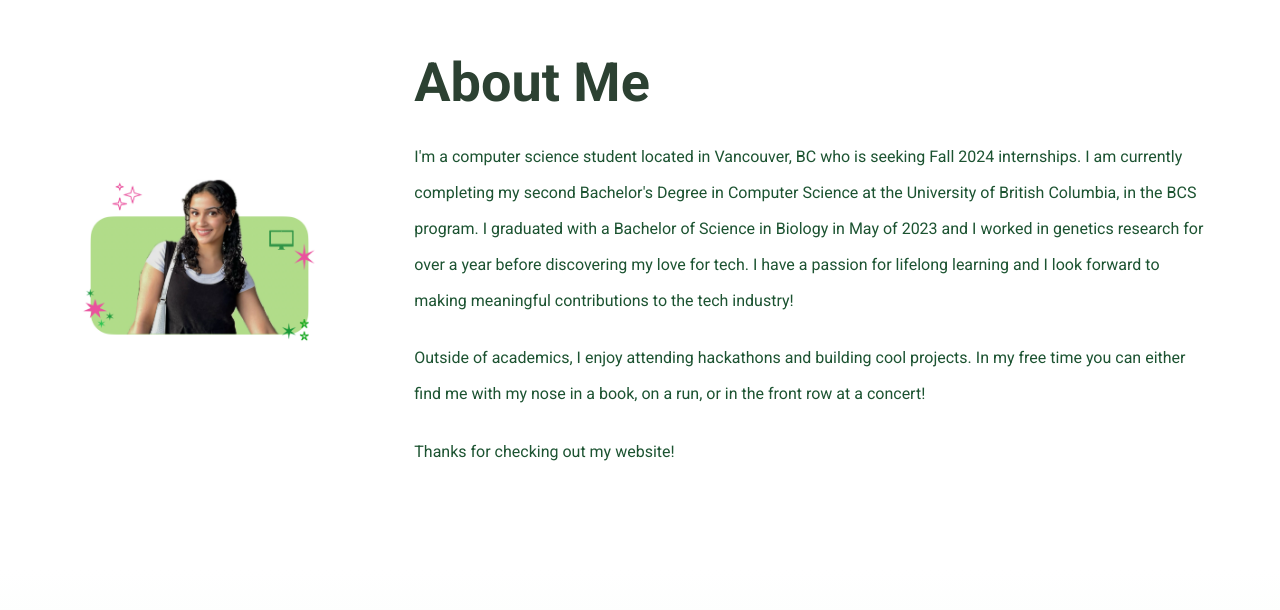
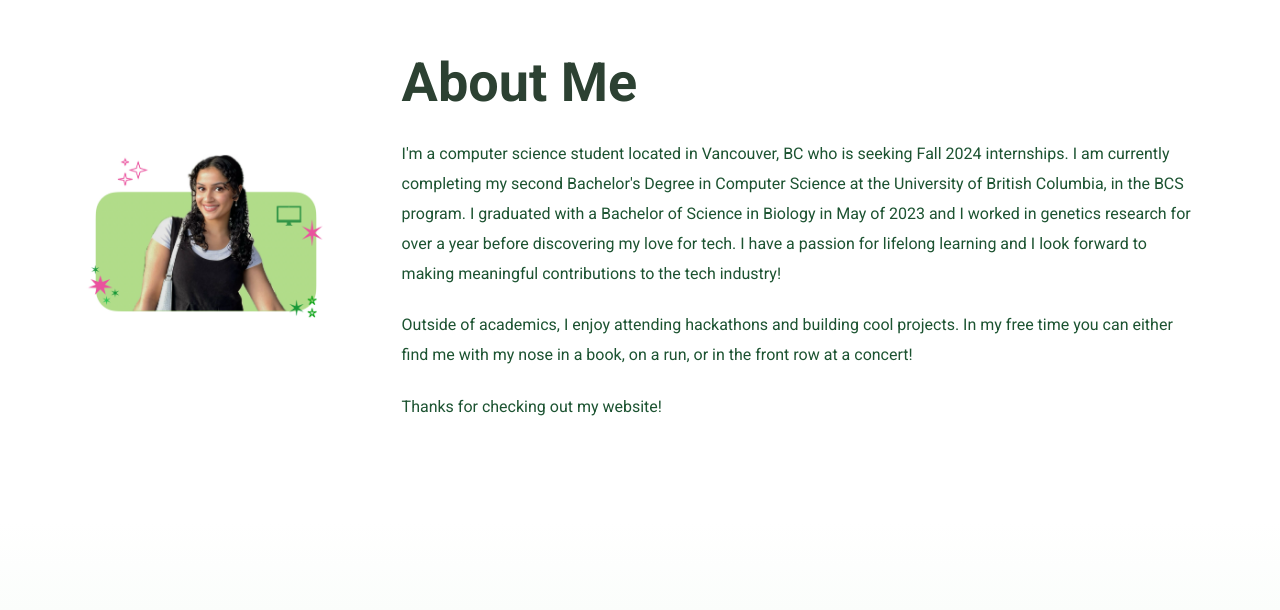
Before and after one commit to saharahb/portfolio, a React (Create React App) app: page / in a window 1280 px wide. Shown: the part 1494-2104 px from the top of the page. Built offline with nearby package versions, Linux system fonts and the light colour scheme.

Commit message:
style changes

```diff
--- a/src/App.css
+++ b/src/App.css
@@ -240,7 +240,7 @@ h3 {
   display: flex;
   flex-direction: column;
   align-items: flex-start;
-  gap: 32px;
+  gap: 30px;
 }
 
 .hero--section--content {
@@ -370,10 +370,16 @@ h3 {
 /* About Style Starts */
 .about--section {
   display: flex;
-  padding: 100px 75px;
+  padding: 100px 80px;
   align-items: center;
-  gap: 90px;
-  grid-template-columns: repeat(2, 1fr);
+  gap: 70px;
+}
+
+.about--section-description {
+  color: var(--darkgreen);
+  font: 24px;
+  font-weight: 400;
+  line-height: 30px;
 }
 
 .about--section--img {
--- a/src/Pages/Home/AboutMe.jsx
+++ b/src/Pages/Home/AboutMe.jsx
@@ -7,7 +7,7 @@ export default function AboutMe() {
       <div className="hero--section--content--box about--section--box">
         <div className="hero--section--content">
           <h1 className="skills--section--heading">About Me</h1>
-          <p className="hero--section-description">
+          <p className="about--section-description">
             I'm a computer science student located in Vancouver, BC who is
             seeking Fall 2024 internships. I am currently completing my second
             Bachelor's Degree in Computer Science at the University of British
@@ -17,12 +17,12 @@ export default function AboutMe() {
             lifelong learning and I look forward to making meaningful
             contributions to the tech industry!
           </p>
-          <p className="hero--section-description">
+          <p className="about--section-description">
             Outside of academics, I enjoy attending hackathons and building cool
             projects. In my free time you can either find me with my nose in a
             book, on a run, or in the front row at a concert!
           </p>
-          <p className="hero--section-description">
+          <p className="about--section-description">
             Thanks for checking out my website!
           </p>
         </div>
```
